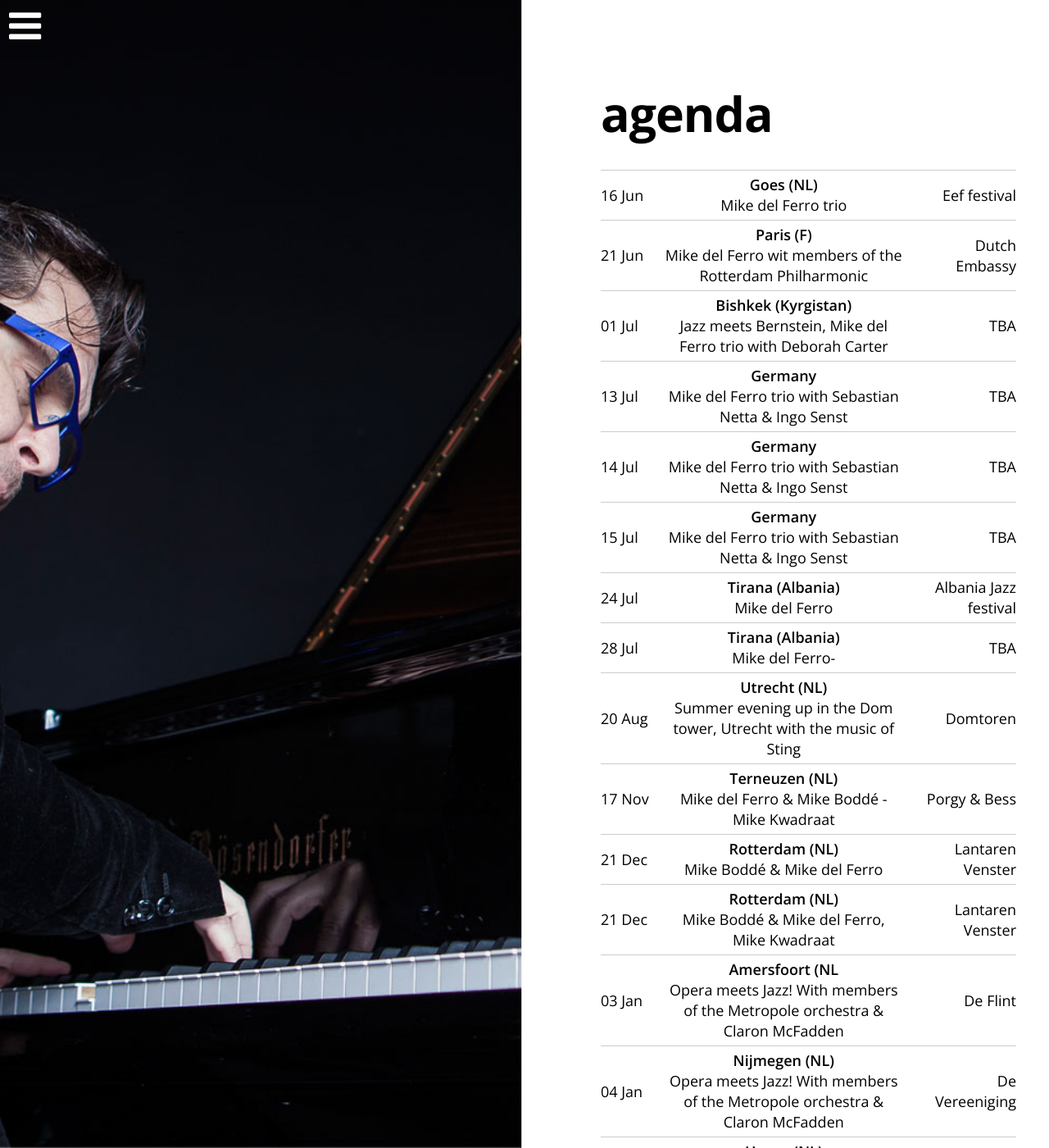
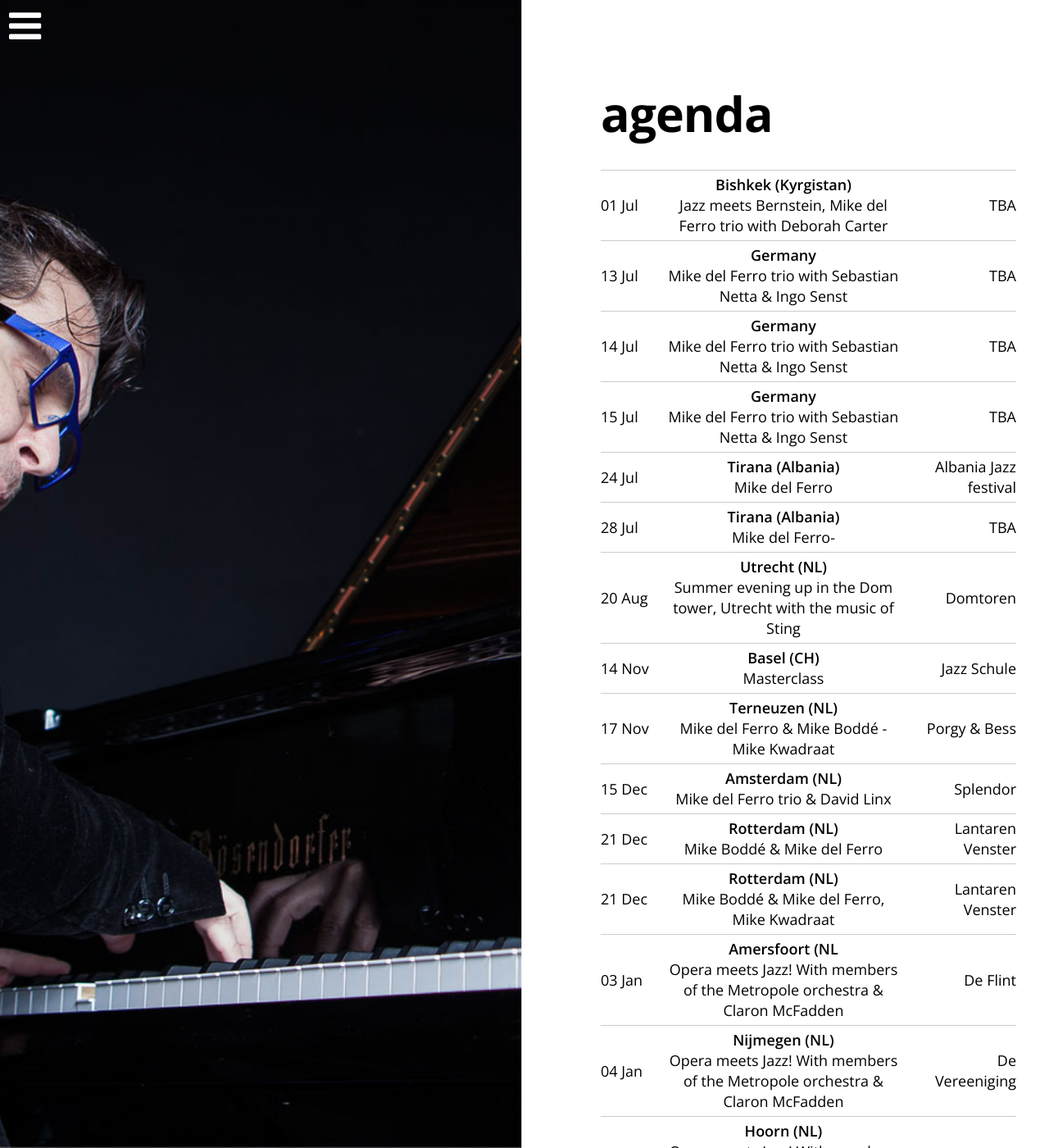
Before and after one commit to mikedelferro/website, a Jekyll site: the page built from agenda.html, in a window 1280 px wide and 1400 px high. Shown: the whole window at 82% size. Built offline with Jekyll 4.4.1, drawn with Linux system fonts in a browser that asks for light colours; nearby versions of some CDN libraries.

Commit message:
Updated '_config.yml' via CloudCannon

```diff
--- a/_config.yml
+++ b/_config.yml
@@ -24,15 +24,15 @@ gigs:
     location: TBA
     venue: Germany
     url:
-  - title: Mike del Ferro trio
-    date: 2018-06-16 15:30:00
-    location: Eef festival
-    venue: Goes (NL)
-    url: 'https://www.eeffestival.nl'
-  - title: Mike del Ferro wit members of the Rotterdam Philharmonic
-    date: 2018-06-21 20:00:00
-    location: Dutch Embassy
-    venue: Paris (F)
+  - title: Mike del Ferro trio & David Linx
+    date: 2018-12-15 20:30:00
+    location: Splendor
+    venue: Amsterdam (NL)
+    url: 'https://www.splendoramsterdam.com'
+  - title: Masterclass
+    date: 2018-11-14 10:00:00
+    location: Jazz Schule
+    venue: Basel (CH)
     url:
   - title: Mike del Ferro trio with Sebastian Netta & Ingo Senst
     date: 2018-07-15 16:00:00
```
